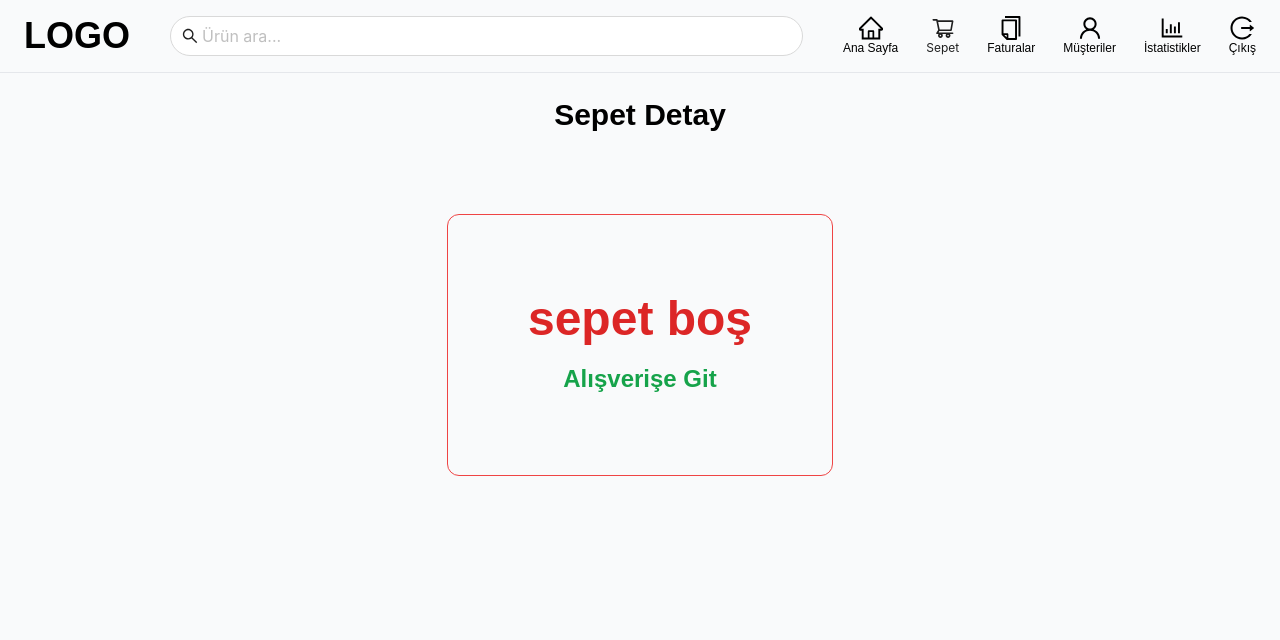
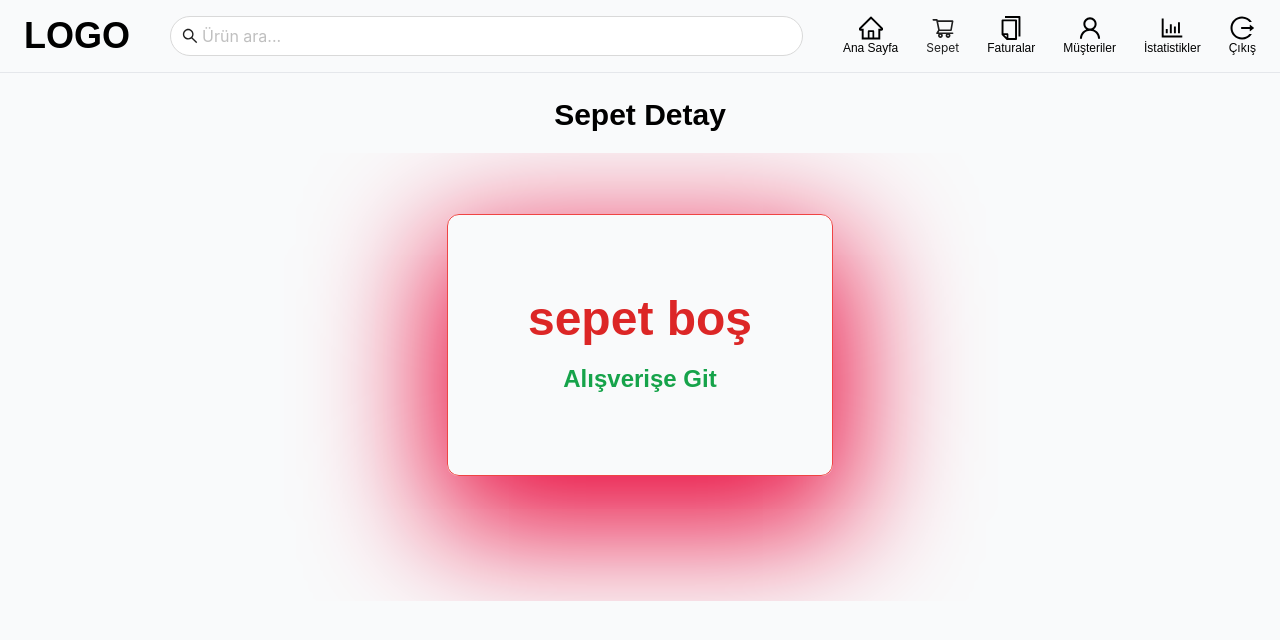
Before and after one commit to ecanivrl/React-pos-application, a React (Create React App) app in the folder client/: page /cart in a window 1280 px wide. Shown: the top 640 px of the page. Built offline with nearby package versions, Linux system fonts and the light colour scheme; sample sign-in values are in the browser's storage; a web font is replaced by a local one.

Commit message:
fix: fixed all pages

```diff
--- a/client/src/components/header/Header.jsx
+++ b/client/src/components/header/Header.jsx
@@ -9,12 +9,14 @@ import {
   LogoutOutlined,
 } from '@ant-design/icons';
 import { Badge, Input, Popconfirm, message } from 'antd';
-import { Link, useNavigate } from 'react-router-dom';
+import { Link, useLocation, useNavigate } from 'react-router-dom';
 import { useSelector } from 'react-redux';
 
 const Header = ({search, setSearch}) => {
   const cart = useSelector((state) => state.cart);
+  const {pathname} = useLocation();
   const navigate = useNavigate();
+
   const LogOut = () => {
     if (localStorage.getItem('posUser')) {
       localStorage.removeItem('posUser');
--- a/client/src/components/products/Edit.jsx
+++ b/client/src/components/products/Edit.jsx
@@ -49,7 +49,6 @@ const Edit = () => {
   }, []);
 
   const onFinish = (values) => {
-    console.log(values);
     try {
       fetch('http://localhost:5000/api/products/update-product', {
         method: 'PUT',
--- a/client/src/index.scss
+++ b/client/src/index.scss
@@ -12,6 +12,11 @@ body {
   @apply bg-gray-50;
 }
 
+.canini{
+  -webkit-box-shadow: 1px 38px 127px 13px rgb(58, 230, 27);
+-moz-box-shadow: 1px 38px 127px 13px rgb(30, 222, 68);
+box-shadow: 1px 38px 127px 13px rgb(233, 0, 54);
+}
 .ecani::-webkit-scrollbar {
   display: none;
 }
--- a/client/src/pages/BillPage.jsx
+++ b/client/src/pages/BillPage.jsx
@@ -210,6 +210,7 @@ const BillPage = () => {
             columns={columns}
             bordered
             pagination={false}
+            rowKey={(record) => record._id}
           />
         </div>
       </div>
--- a/client/src/pages/CartPage.jsx
+++ b/client/src/pages/CartPage.jsx
@@ -258,12 +258,13 @@ const CartPage = () => {
                 columns={columns}
                 bordered
                 pagination={false}
+                rowKey={cart._id}
               />
             </div>
           ) : (
-            <div className="w-full h-96 flex justify-center items-center">
+            <div className="w-full h-96 flex justify-center items-center ">
               <Link to={'/'}>
-                <div className="flex flex-col justify-center gap-5 items-center border-red-500 border sm:p-20 p-10 rounded-xl">
+                <div className="canini flex flex-col justify-center gap-5 items-center border-red-500 border sm:p-20 p-10 rounded-xl">
                   <h1 className="sm:text-5xl text-2xl font-bold text-red-600">
                     sepet boş
                   </h1>
--- a/client/src/pages/CustomerPage.jsx
+++ b/client/src/pages/CustomerPage.jsx
@@ -219,6 +219,7 @@ const CustomerPage = () => {
             columns={columns}
             bordered
             pagination={false}
+            rowKey={(record) => record._id}
           />
         </div>
       </div>
--- a/client/src/pages/HomePage.jsx
+++ b/client/src/pages/HomePage.jsx
@@ -8,7 +8,7 @@ const HomePage = () => {
   const [categories, setCategories] = useState([]);
   const [products, setProducts] = useState([]);
   const [filtered, setFiltered] = useState([]);
- const [search, setSearch] = useState("")
+  const [search, setSearch] = useState('');
   useEffect(() => {
     const getCategories = async () => {
       try {
@@ -62,8 +62,11 @@ const HomePage = () => {
             setProducts={setProducts}
             search={search}
           />
+          <div className='md:hidden'>
+            <CartTotals />
+          </div>
         </div>
-        <div className="cart-wrapper min-w-[300px] md:-mr-[24px] md:-mt-[24px] border">
+        <div className="cart-wrapper min-w-[300px] md:-mr-[24px] md:-mt-[24px] border max-md:hidden">
           <CartTotals />
         </div>
       </div>
--- a/client/src/pages/StatisticPage.jsx
+++ b/client/src/pages/StatisticPage.jsx
@@ -2,11 +2,11 @@ import React, { useState, useEffect } from 'react';
 import Header from '../components/header/Header';
 import StatisticCard from '../components/statistics/StatisticCard';
 import { Area, Pie } from '@ant-design/plots';
-// import ScrollToTop from "react-scroll-to-top";
 
 const StatisticPage = () => {
   const [data, setData] = useState([]);
   const [products, setProducts] = useState([]);
+  const user = JSON.parse(localStorage.getItem('posUser'));
   useEffect(() => {
     const getProducts = async () => {
       try {
@@ -103,7 +103,7 @@ const StatisticPage = () => {
         <div className="statistic-section">
           <h2 className="text-lg">
             Hoş geldin{' '}
-            <span className="text-[#1F8A70] font-bold text-lg">Ecani VRL</span>
+            <span className="text-[#9967BD] font-bold text-lg">{user?.username}</span>
           </h2>
         </div>
         {/* grid-cols-[repeat(auto-fill,_330px)] */}
--- a/client/src/pages/auth/Login.jsx
+++ b/client/src/pages/auth/Login.jsx
@@ -17,7 +17,6 @@ const Login = () => {
       });
 
       const user = await res.json();
-      console.log(user);
 
       if (res.status === 200) {
         localStorage.setItem(
```
